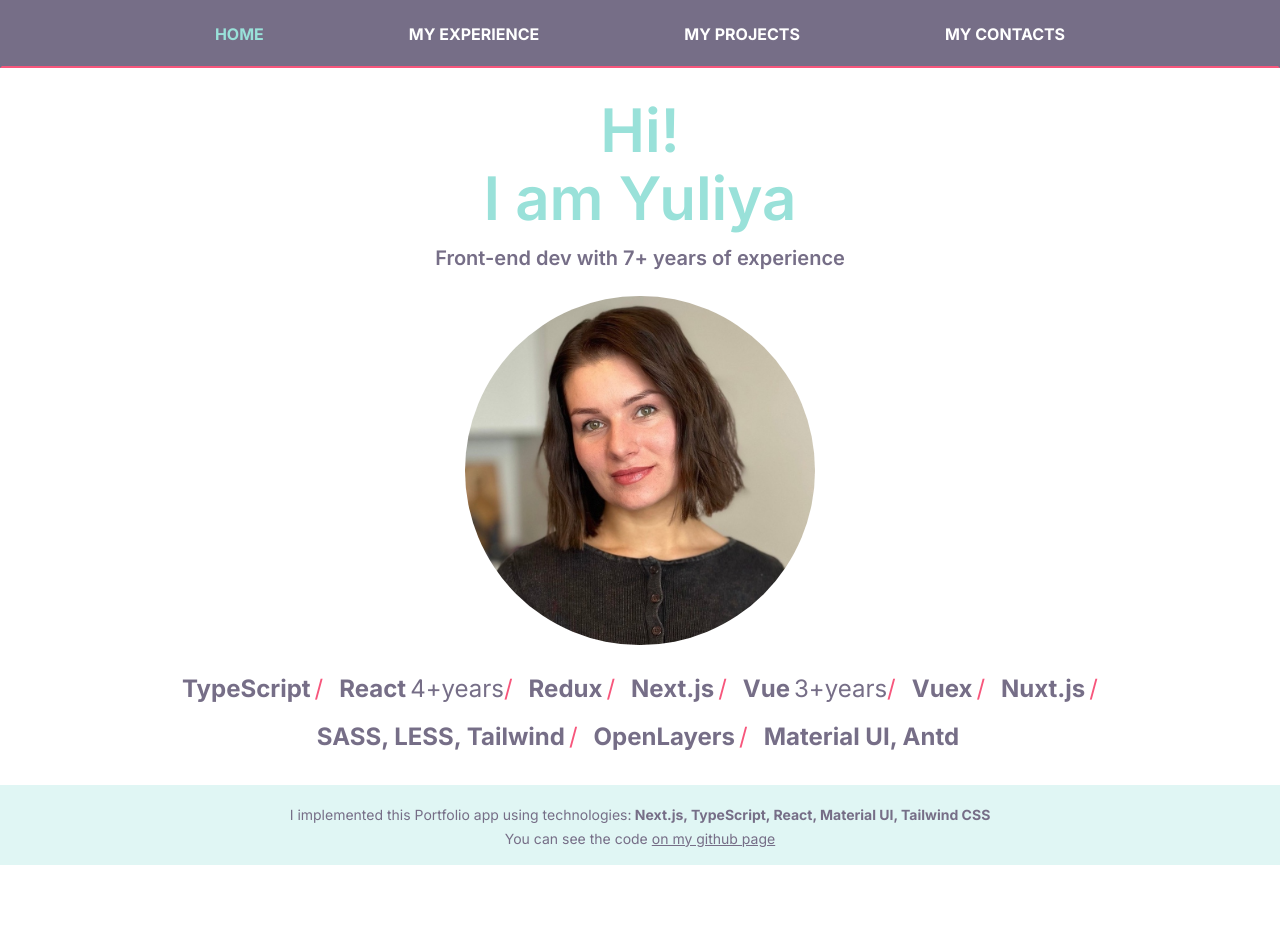
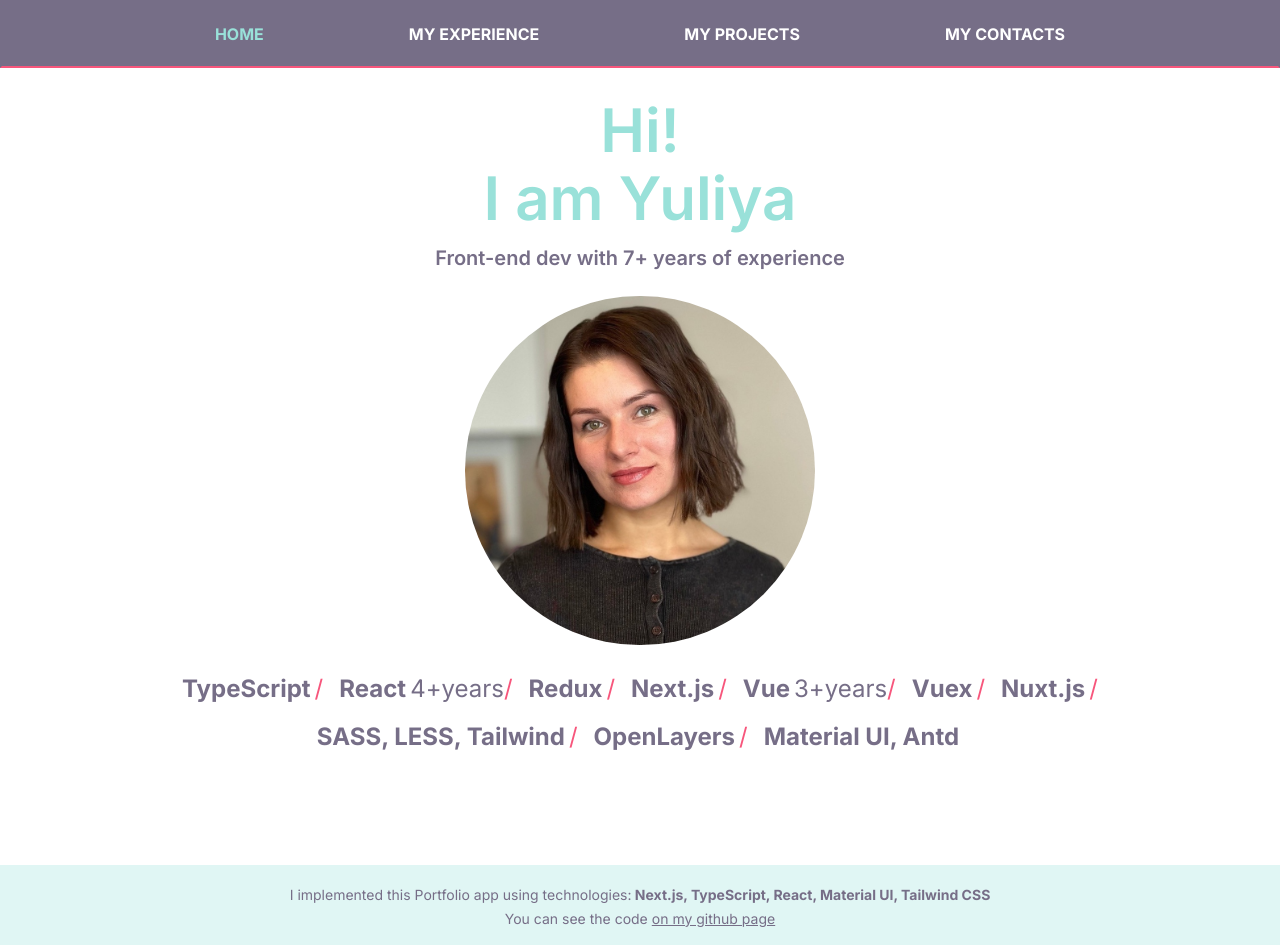
Before and after one commit to yulia9/Portfolio, a Next.js app: page / in a window 1280 px wide. Before the commit the page ends 865 px from the top, so only its background shows below. Built offline with nearby package versions, Linux system fonts and the light colour scheme.

Commit message:
fix footer

```diff
--- a/src/app/globals.css
+++ b/src/app/globals.css
@@ -34,6 +34,5 @@ body {
 footer {
   position: relative;
   height: 80px;
-  margin-top: -80px;
   background-color: rgba(153, 225, 217, 0.3);
 }
```
